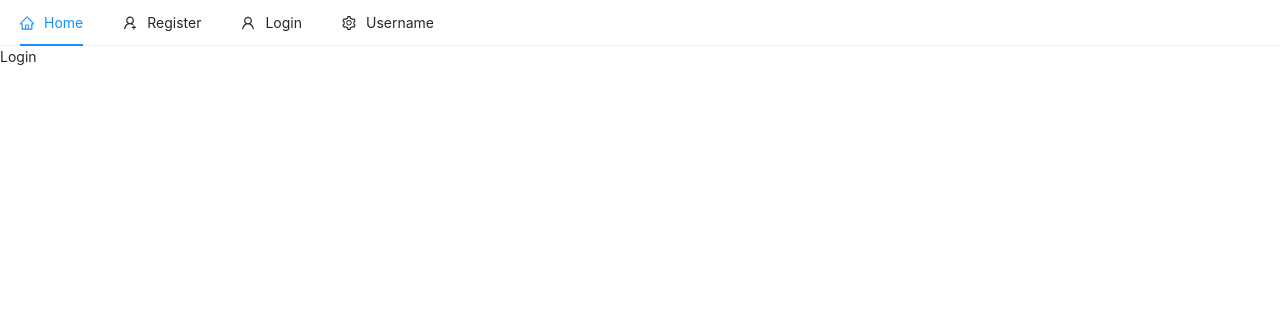
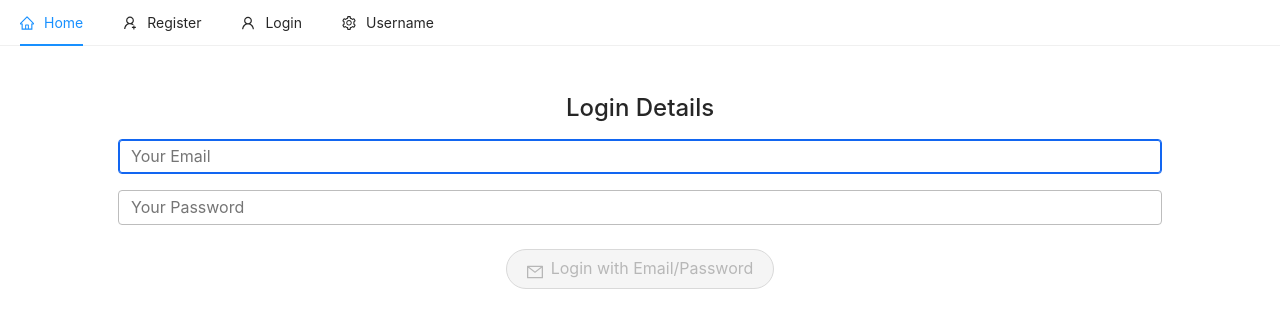
Before and after one commit to highonranking/ecommerce_app, a React (Create React App) app in the folder client/: page /login in a window 1280 px wide. Shown: the top 328 px of the page. Built offline with nearby package versions, Linux system fonts and the light colour scheme; no server answers.

Commit message:
login user

```diff
--- a/client/src/pages/auth/Login.js
+++ b/client/src/pages/auth/Login.js
@@ -1,9 +1,65 @@
-import React from 'react';
+import React, {useState} from 'react';
+import {auth} from '../../firebase';
+import {toast} from "react-toastify";
+import {Button} from 'antd';
+import {MailOutlined} from "@ant-design/icons";
+
 
 const Login = () => {
+    const [email, setEmail] = useState("");
+    const [password, setPassword] = useState("");
+
+    const handleSubmit = async (e) => {
+        e.preventDefault() ;   // prevent browser from reload
+       console.log(email, password);
+
+    }
+
+
+    const loginForm = () =>(
+    <form onSubmit={handleSubmit}>
+        <div className="form-group">
+        <input type="email"
+         className="form-control mt-3"
+         value={email}
+         onChange={e => setEmail(e.target.value)}
+         placeholder="Your Email"
+         autoFocus
+         />
+        </div>
+        <div className="form-group">
+        <input type="password"
+         className="form-control mt-3"
+         value={password}
+         onChange={e => setPassword(e.target.value)}
+         placeholder="Your Password"
+
+         />
+        </div>
+
+        <div className="text-center">
+        <Button onClick={handleSubmit}
+        type="primary"
+        className="btn-raised mt-4 mb-3"
+        shape="round"
+        icon={<MailOutlined/>}
+        size="large"
+        disabled={!email || password.length < 6}
+        >Login with Email/Password</Button>
+        </div>
+
+
+    </form>
+    );
     return (
-        <div>
-             <p> Login </p>
+        <div className="container p-5">
+            <div className="row">
+                <div className="clo-md-6 text-center">
+                    <h4>Login Details</h4>
+
+                    {loginForm()}
+                </div>
+            </div>
         </div>
     );
 };
--- a/client/src/pages/auth/Register.js
+++ b/client/src/pages/auth/Register.js
@@ -28,6 +28,7 @@ const Register = () => {
          className="form-control"
          value={email}
          onChange={e => setEmail(e.target.value)}
+         placeholder="Enter your email address"
          autoFocus
          />
         <div className="text-center">
```
